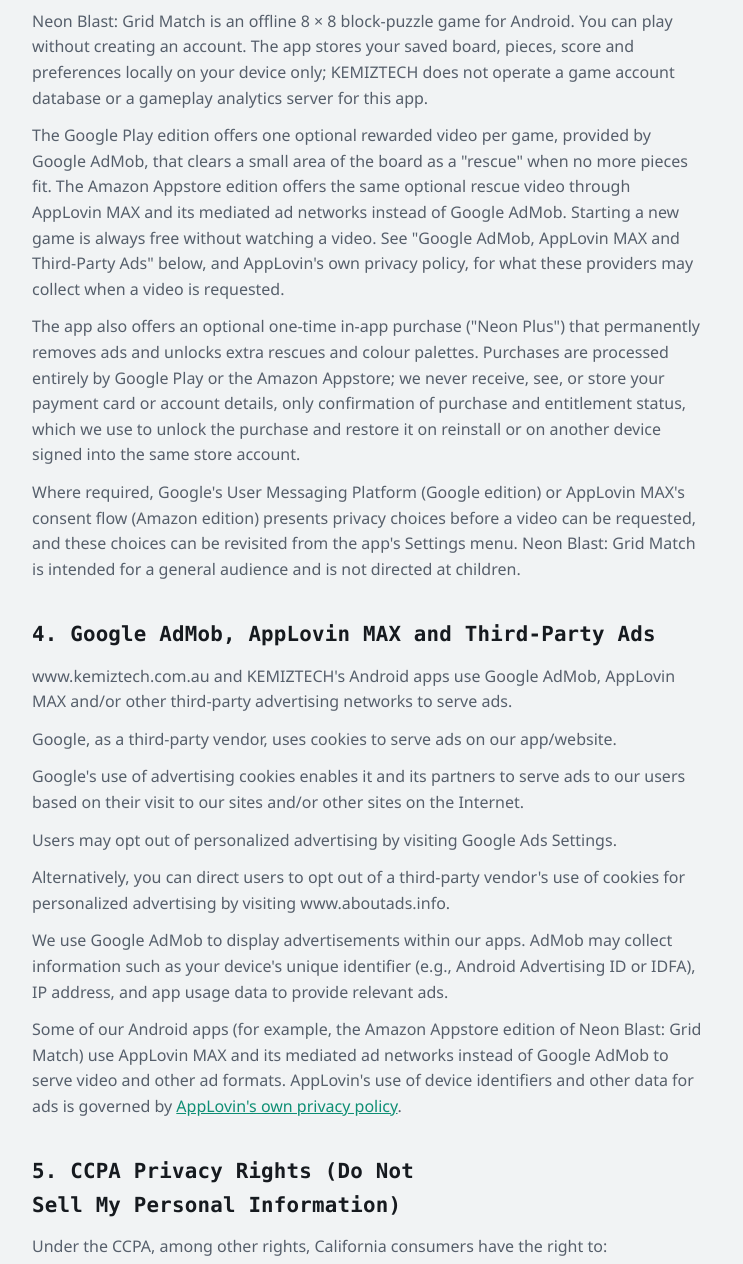
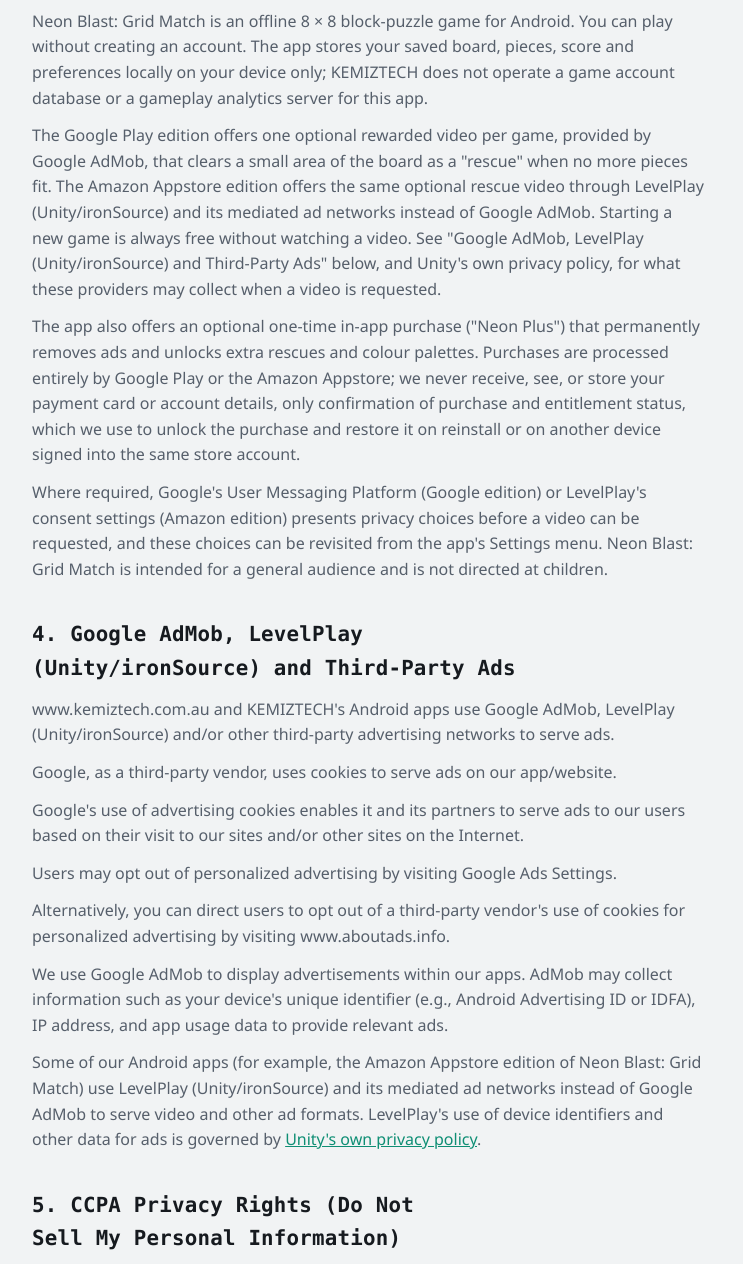
Before and after one commit to adam89wood-boop/KEMIZTECH, a plain HTML site: page docs/privacy-policy.html in a window 1280 px wide. Shown: the part 1313-2577 px from the top of the page, without its empty margins (256-999 px from the left). Drawn offline with Linux system fonts and the light colour scheme.

Commit message:
Update Neon Blast ad SDK disclosure from AppLovin MAX to LevelPlay (Unity/ironSource)

```diff
--- a/docs/privacy-policy.html
+++ b/docs/privacy-policy.html
@@ -4,7 +4,7 @@
 <meta charset="UTF-8">
 <meta name="viewport" content="width=device-width, initial-scale=1.0">
 <title>Privacy Policy | KEMIZTECH | Apps &amp; Creative Tools</title>
-<meta name="description" content="Privacy policy for KEMIZTECH apps, including Google AdMob, AppLovin MAX, third-party advertising and in-app purchase disclosures.">
+<meta name="description" content="Privacy policy for KEMIZTECH apps, including Google AdMob, LevelPlay (Unity/ironSource), third-party advertising and in-app purchase disclosures.">
 <link rel="stylesheet" href="assets.css">
 </head>
 <body>
@@ -42,18 +42,18 @@
 
 <h2>3. Neon Blast: Grid Match</h2>
 <p>Neon Blast: Grid Match is an offline 8 × 8 block-puzzle game for Android. You can play without creating an account. The app stores your saved board, pieces, score and preferences locally on your device only; KEMIZTECH does not operate a game account database or a gameplay analytics server for this app.</p>
-<p>The Google Play edition offers one optional rewarded video per game, provided by Google AdMob, that clears a small area of the board as a "rescue" when no more pieces fit. The Amazon Appstore edition offers the same optional rescue video through AppLovin MAX and its mediated ad networks instead of Google AdMob. Starting a new game is always free without watching a video. See "Google AdMob, AppLovin MAX and Third-Party Ads" below, and AppLovin's own privacy policy, for what these providers may collect when a video is requested.</p>
+<p>The Google Play edition offers one optional rewarded video per game, provided by Google AdMob, that clears a small area of the board as a "rescue" when no more pieces fit. The Amazon Appstore edition offers the same optional rescue video through LevelPlay (Unity/ironSource) and its mediated ad networks instead of Google AdMob. Starting a new game is always free without watching a video. See "Google AdMob, LevelPlay (Unity/ironSource) and Third-Party Ads" below, and Unity's own privacy policy, for what these providers may collect when a video is requested.</p>
 <p>The app also offers an optional one-time in-app purchase ("Neon Plus") that permanently removes ads and unlocks extra rescues and colour palettes. Purchases are processed entirely by Google Play or the Amazon Appstore; we never receive, see, or store your payment card or account details, only confirmation of purchase and entitlement status, which we use to unlock the purchase and restore it on reinstall or on another device signed into the same store account.</p>
-<p>Where required, Google's User Messaging Platform (Google edition) or AppLovin MAX's consent flow (Amazon edition) presents privacy choices before a video can be requested, and these choices can be revisited from the app's Settings menu. Neon Blast: Grid Match is intended for a general audience and is not directed at children.</p>
+<p>Where required, Google's User Messaging Platform (Google edition) or LevelPlay's consent settings (Amazon edition) presents privacy choices before a video can be requested, and these choices can be revisited from the app's Settings menu. Neon Blast: Grid Match is intended for a general audience and is not directed at children.</p>
 
-<h2>4. Google AdMob, AppLovin MAX and Third-Party Ads</h2>
-<p>www.kemiztech.com.au and KEMIZTECH's Android apps use Google AdMob, AppLovin MAX and/or other third-party advertising networks to serve ads.</p>
+<h2>4. Google AdMob, LevelPlay (Unity/ironSource) and Third-Party Ads</h2>
+<p>www.kemiztech.com.au and KEMIZTECH's Android apps use Google AdMob, LevelPlay (Unity/ironSource) and/or other third-party advertising networks to serve ads.</p>
 <p>Google, as a third-party vendor, uses cookies to serve ads on our app/website.</p>
 <p>Google's use of advertising cookies enables it and its partners to serve ads to our users based on their visit to our sites and/or other sites on the Internet.</p>
 <p>Users may opt out of personalized advertising by visiting Google Ads Settings.</p>
 <p>Alternatively, you can direct users to opt out of a third-party vendor's use of cookies for personalized advertising by visiting www.aboutads.info.</p>
 <p>We use Google AdMob to display advertisements within our apps. AdMob may collect information such as your device's unique identifier (e.g., Android Advertising ID or IDFA), IP address, and app usage data to provide relevant ads.</p>
-<p>Some of our Android apps (for example, the Amazon Appstore edition of Neon Blast: Grid Match) use AppLovin MAX and its mediated ad networks instead of Google AdMob to serve video and other ad formats. AppLovin's use of device identifiers and other data for ads is governed by <a href="https://www.applovin.com/privacy/">AppLovin's own privacy policy</a>.</p>
+<p>Some of our Android apps (for example, the Amazon Appstore edition of Neon Blast: Grid Match) use LevelPlay (Unity/ironSource) and its mediated ad networks instead of Google AdMob to serve video and other ad formats. LevelPlay's use of device identifiers and other data for ads is governed by <a href="https://unity.com/legal/privacy-policy">Unity's own privacy policy</a>.</p>
 
 <h2>5. CCPA Privacy Rights (Do Not Sell My Personal Information)</h2>
 <p>Under the CCPA, among other rights, California consumers have the right to:</p>
```
